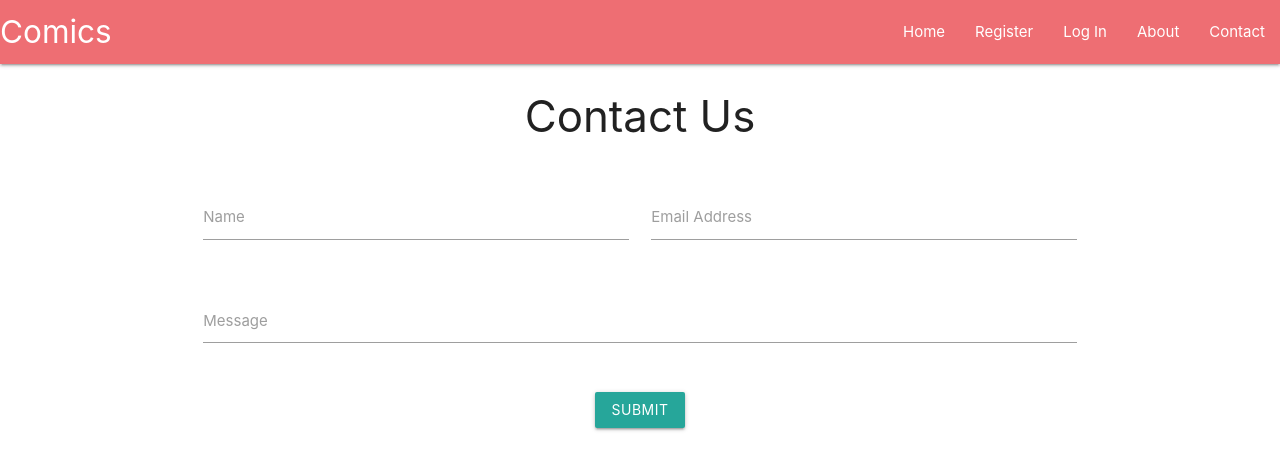
After one commit to Code-Institute-Submissions/comics, a Flask app: page /contact in a window 1280 px wide. The commit adds this page. Shown: the top 470 px of the page. Run offline with Flask 2, Linux system fonts and the light colour scheme; some libraries are stand-ins or nearby versions.

Commit message:
implemented contact page with working emailjs function

```diff
--- a/app.py
+++ b/app.py
@@ -191,6 +191,11 @@ def about():
     return render_template("about.html")
 
 
+@app.route("/contact")
+def contact():
+    return render_template("contact.html")
+
+
 if __name__ == "__main__":
     app.run(
         host=os.environ.get("IP"),
--- /dev/null
+++ b/static/js/email.js
@@ -0,0 +1,29 @@
+function sendMail(contactForm) {
+    emailjs
+        .send("gmail", "comics", {
+            from_name: contactForm.name.value,
+            from_email: contactForm.email.value,
+            contact_body: contactForm.message.value,
+        })
+        .then(
+            //When email sends.
+            function(response) {
+                console.log("SUCCESS", response);
+                let load = document.getElementById("submitbutton").innerHTML;
+                let done = load.replace("Submit", "Sent!");
+                document.getElementById("submitbutton").innerHTML = done;
+                document.getElementById("submitbutton").disabled = true;
+                document.getElementById("contact").reset();
+            },
+            //If email doesn't send.
+            function(error) {
+                console.log("FAILED", error);
+                let load = document.getElementById("submitbutton").innerHTML;
+                let fail = load.replace("Submit", "Try Again Later");
+                document.getElementById("submitbutton").innerHTML = fail;
+            }
+        );
+
+    //Avoid reloading page after email has been sent.
+    return false;
+}
--- /dev/null
+++ b/templates/contact.html
@@ -0,0 +1,52 @@
+{% extends "index.html" %}
+{% block styles %}
+<script type="text/javascript" src="https://cdn.jsdelivr.net/npm/emailjs-com@2/dist/email.min.js"></script>
+<script type="text/javascript">
+    (function () {
+        emailjs.init("user_f8CwBmyJmtHsNlSmabfrz");
+    })();
+</script>
+{% endblock %}
+
+{% block title %}
+Contact Us
+{% endblock %}
+
+{% block content %}
+<div class="row">
+    <div class="col s12">
+        <h3 class="center-align">Contact Us</h3>
+    </div>
+</div>
+
+
+<div class="row">
+    <form class="col s12" onsubmit="return sendMail(this);" id="contact">
+        <div class="row">
+            <div class="input-field col s6">
+                <input id="name" name="name" type="text">
+                <label for="name">Name</label>
+            </div>
+            <div class="input-field col s6">
+                <input id="email" name="email" type="email">
+                <label for="email">Email Address</label>
+            </div>
+        </div>
+        <div class="row">
+            <div class="input-field col s12">
+                <textarea id="message" name="message" class="materialize-textarea"></textarea>
+                <label for="message">Message</label>
+            </div>
+        </div>
+        <div class="row">
+            <div class="col s12 center-align">
+                <button class="btn waves-effect waves-light" type="submit" name="submitbutton"
+                    id="submitbutton">Submit</button></div>
+        </div>
+    </form>
+</div>
+{% endblock %}
+
+{% block scripts %}
+<script src="{{ url_for('static', filename='js/email.js') }}"></script>
+{% endblock %}
--- a/templates/index.html
+++ b/templates/index.html
@@ -28,11 +28,13 @@
                         <li><a href="{{ url_for('new_entry') }}">New Entry</a></li>
                         <li><a href="{{ url_for('profile', username=session['user']) }}">Profile</a></li>
                         <li><a href="{{ url_for('about') }}">About</a></li>
+                        <li><a href="{{ url_for('contact') }}">Contact</a></li>
                         <li><a href="{{ url_for('logout') }}">Log Out</a></li>
                     {% else %}
                         <li><a href="{{ url_for('register') }}">Register</a></li>
                         <li><a href="{{ url_for('login') }}">Log In</a></li>
                         <li><a href="{{ url_for('about') }}">About</a></li>
+                        <li><a href="{{ url_for('contact') }}">Contact</a></li>
                     {% endif %}
                 </ul>
             </div>
@@ -44,11 +46,13 @@
                         <li><a href="{{ url_for('new_entry') }}">New Entry</a></li>
                         <li><a href="{{ url_for('profile', username=session['user']) }}">Profile</a></li>
                         <li><a href="{{ url_for('about') }}">About</a></li>
+                        <li><a href="{{ url_for('contact') }}">Contact</a></li>
                         <li><a href="{{ url_for('logout') }}">Log Out</a></li>
                     {% else %}
                         <li><a href="{{ url_for('register') }}">Register</a></li>
                         <li><a href="{{ url_for('login') }}">Log In</a></li>
                         <li><a href="{{ url_for('about') }}">About</a></li>
+                        <li><a href="{{ url_for('contact') }}">Contact</a></li>
                     {% endif %}
         </ul>
     </header>
```
